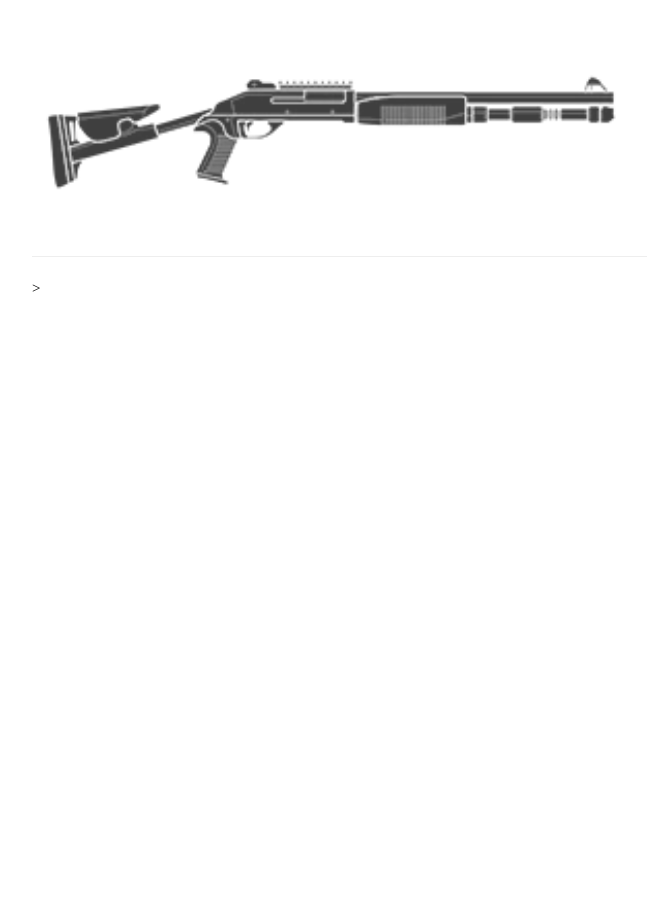
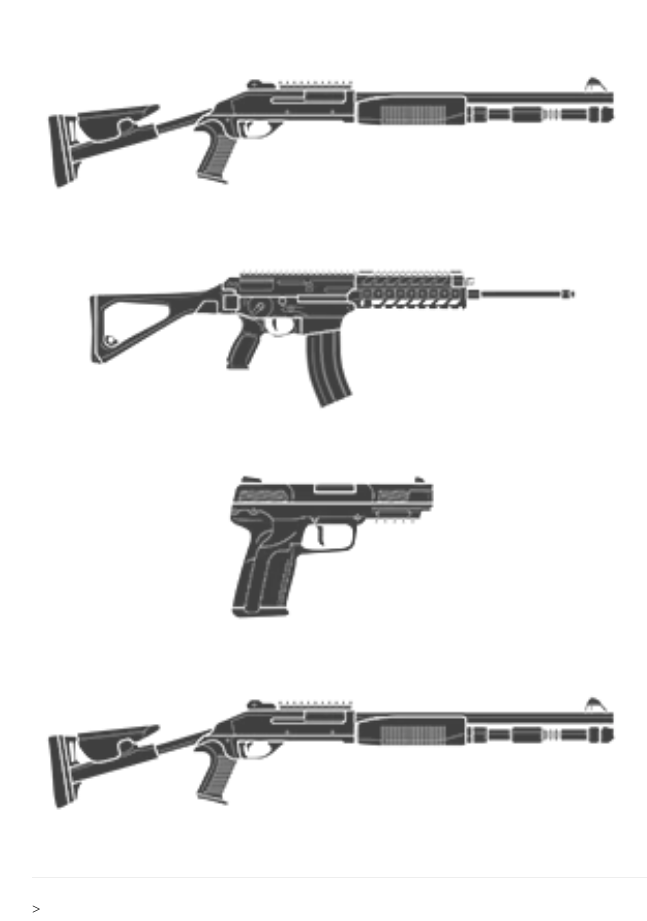
Before and after one commit to Theoc000/r6-site, a plain HTML site: page agent.html in a window 1280 px wide. Shown: the part 1238-2159 px from the top of the page, without its empty margins (58-705 px from the left). Before the commit the page ends 1538 px from the top, so only its background shows below. Drawn offline with nearby package versions, Linux system fonts and the light colour scheme; files whose address does not match are found by name.

Commit message:
test image dossier

```diff
--- a/agent.html
+++ b/agent.html
@@ -60,6 +60,10 @@ h1, h2, h3, h4, h5, h6 {
     </div>
   </div>
      <img src="M1014.webp" class="w3-round w3-image w3-opacity-min" alt="Table Setting" width="600" height="750">
+     <img src="556xi.avif" class="w3-round w3-image w3-opacity-min" alt="Table Setting" width="600" height="750">
+     <img src="5.7_USG.avif" class="w3-round w3-image w3-opacity-min" alt="Table Setting" width="600" height="750">
+     <img src="M1014.webp" class="w3-round w3-image w3-opacity-min" alt="Table Setting" width="600" height="750">
+
 
   <hr>
 
```
Also changed, not shown: 5.7_USG.avif (renamed from image/5.7_USG.avif), 556xi.avif (renamed from image/556xi.avif), M1014.webp (renamed from image/M1014.webp), M45_MEUSOC.webp (renamed from image/M45_MEUSOC.webp).
